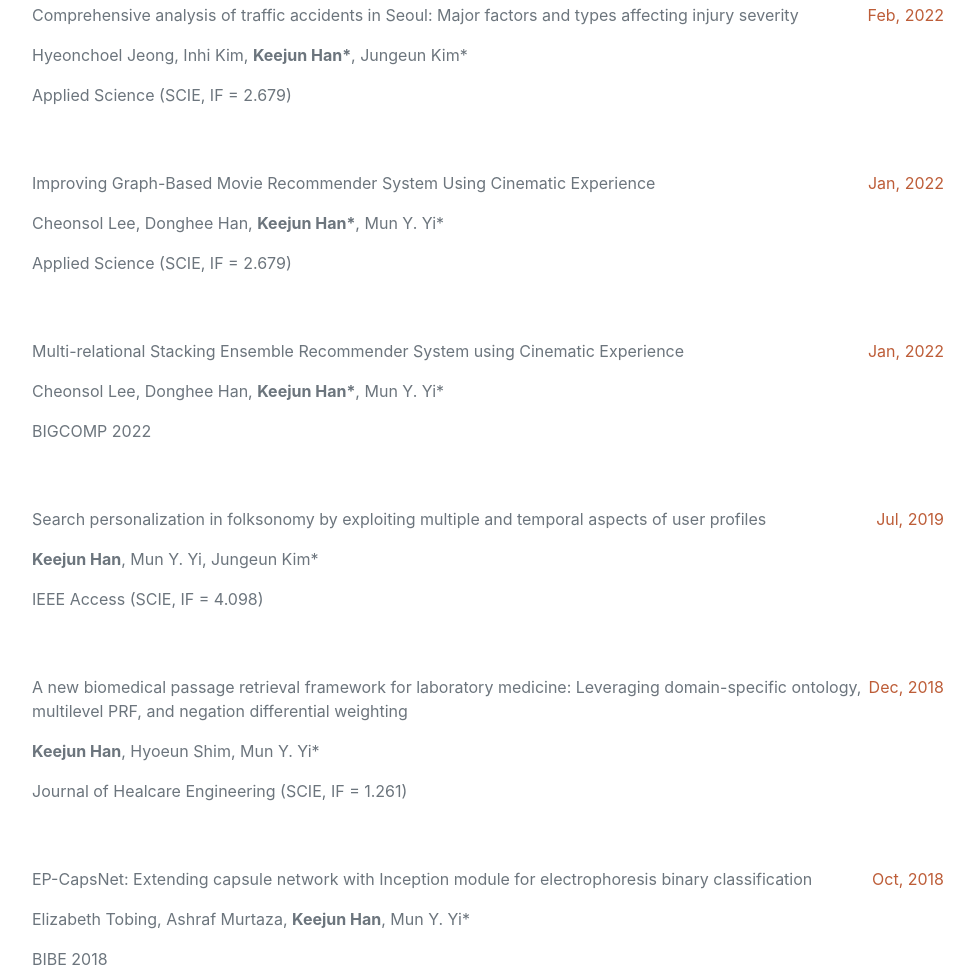
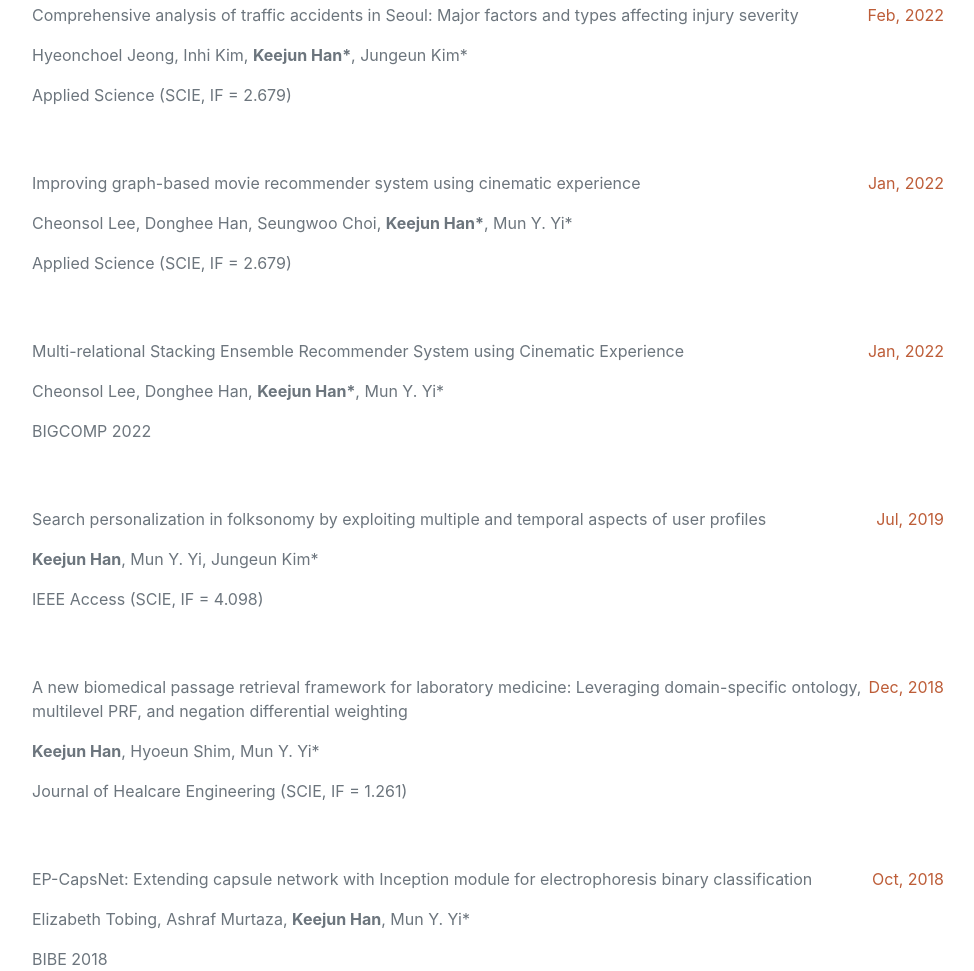
Before and after one commit to keejun-han/keejun-han.github.io, a plain HTML site: page index.html in a window 1280 px wide. Shown: the part 2949-3920 px from the top of the page, without its empty margins (288-1262 px from the left). Drawn offline with nearby package versions, Linux system fonts and the light colour scheme; files whose address does not match are found by name; a web font is replaced by a local one.

Commit message:
project section edited

```diff
--- a/index.html
+++ b/index.html
@@ -178,8 +178,8 @@
                     </div>
                     <div class="d-flex flex-column flex-md-row justify-content-between mb-5">
                         <div class="flex-grow-1">
-                            <p>Improving Graph-Based Movie Recommender System Using Cinematic Experience</p>
-                            <p>Cheonsol Lee, Donghee Han, <strong>Keejun Han*</strong>, Mun Y. Yi*</p>
+                            <p>Improving graph-based movie recommender system using cinematic experience</p>
+                            <p>Cheonsol Lee, Donghee Han, Seungwoo Choi, <strong>Keejun Han*</strong>, Mun Y. Yi*</p>
                             <p>Applied Science (SCIE, IF = 2.679)</p>
                         </div>
                         <div class="flex-shrink-0"><span class="text-primary">Jan, 2022</span></div>
```
